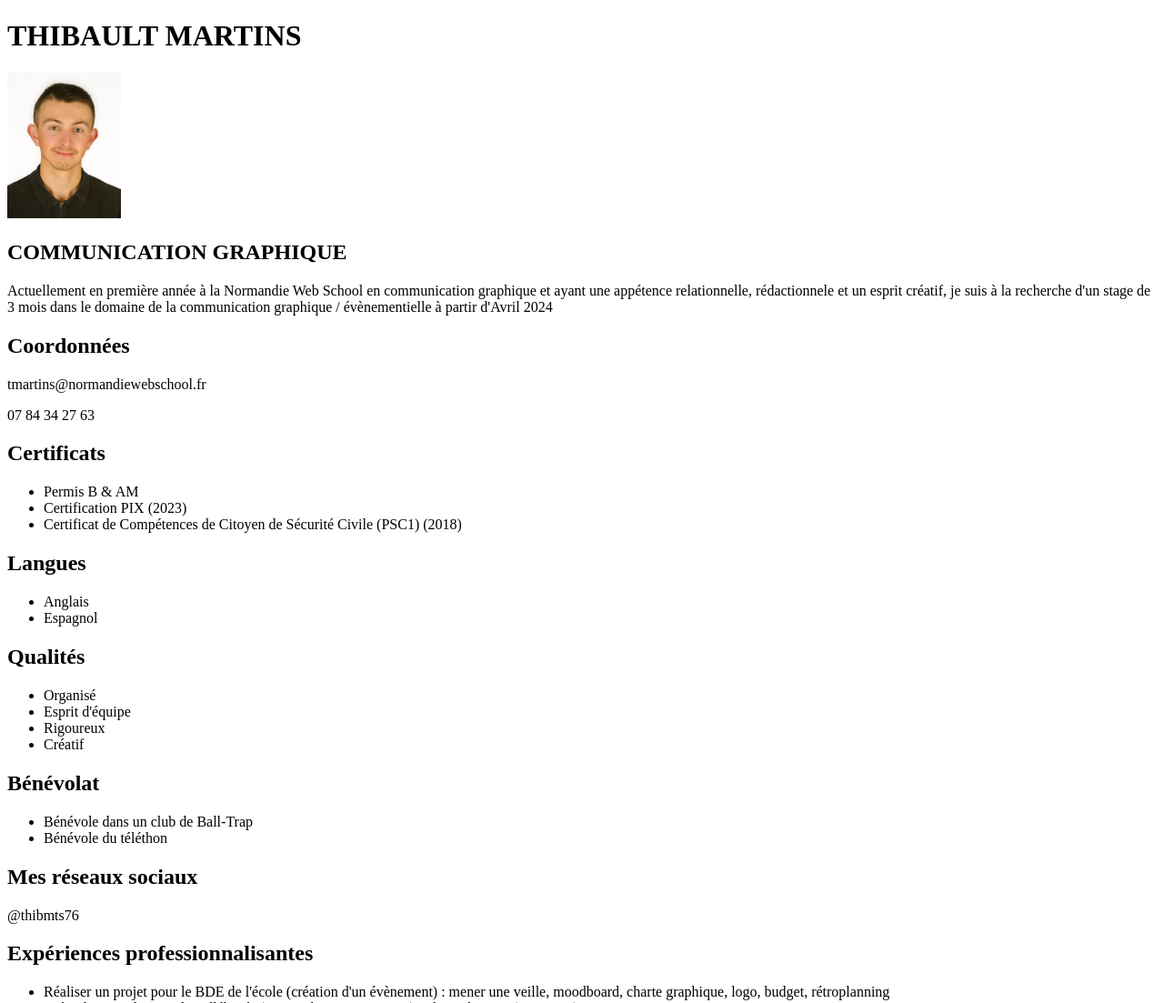
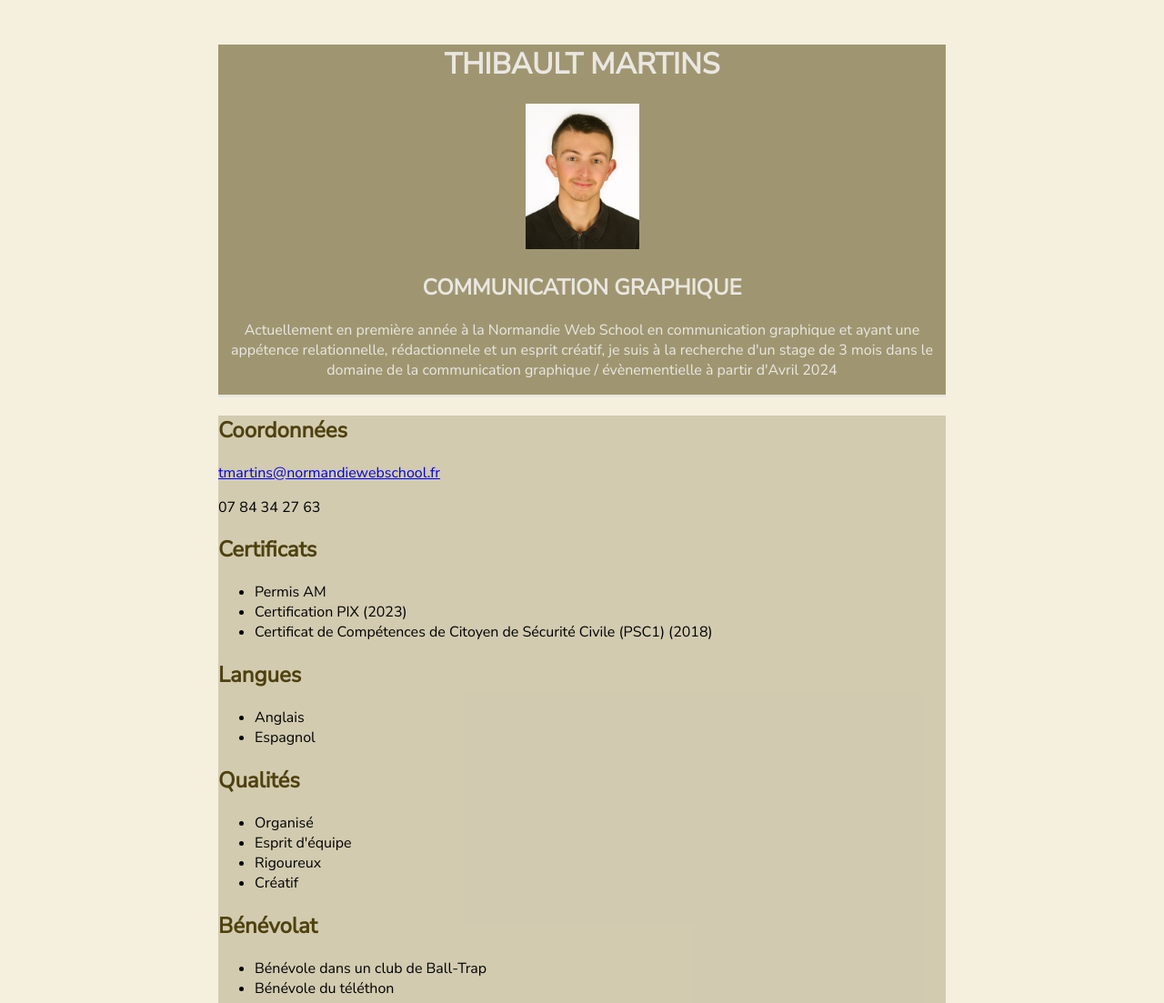
Before and after one commit to tmartins76NWS/cv-html-martins-thibault, a plain HTML site: page index.html in a window 1280 px wide. Shown: the top 1103 px of the page at 91% size. Drawn offline with Linux system fonts and the light colour scheme.

Commit message:
dernière modification CSS

```diff
--- a/index.html
+++ b/index.html
@@ -1,5 +1,5 @@
 <!DOCTYPE html>
-<html lang="en">
+<html lang="fr">
 <head>
     <link rel="apple-touch-icon" sizes="180x180" href="/apple-touch-icon.png">
     <link rel="icon" type="image/png" sizes="32x32" href="/favicon-32x32.png">
@@ -10,25 +10,41 @@
     <meta charset="UTF-8">
     <meta name="viewport" content="width=device-width, initial-scale=1.0">
     <title>Document</title>
+    <link rel="stylesheet" href="style.css">
+    <link rel="preconnect" href="https://fonts.googleapis.com">
+    <link rel="preconnect" href="https://fonts.gstatic.com" crossorigin>
+    <link href= link rel="preconnect" href="https://fonts.googleapis.com">
+    <link rel="preconnect" href="https://fonts.gstatic.com" crossorigin>
+    <link href= link rel="preconnect" href="https://fonts.googleapis.com">
+    <link rel="preconnect" href="https://fonts.gstatic.com" crossorigin>
+    <link href="https://fonts.googleapis.com/css2?family=Nunito+Sans:opsz@6..12&display=swap" rel="stylesheet">
 </head>
 <body>
+<div class="container">
+        <header>
         <h1>THIBAULT MARTINS</h1>
-    <img src="photocv.jpg" alt="cv t" width="125" height="160">
-
+     <a><img src="photocv.jpg" alt="cv t" width="125" height="160"></a>
         <h2>COMMUNICATION GRAPHIQUE</h2>
         <p>Actuellement en première année à la Normandie Web School en communication graphique et ayant une appétence relationnelle, rédactionnele et un esprit créatif, je suis à la recherche d'un stage de 3 mois dans le domaine de la communication graphique / évènementielle à partir d'Avril 2024 </p>
+     </header>
 
+    <main>
+        <section 1>
             <h2>Coordonnées</h2>
-<p>tmartins@normandiewebschool.fr</p>
+            <a href="mailto:tmartins@normandiewebschool.fr">tmartins@normandiewebschool.fr</a>
             <p>07 84 34 27 63</p>
+        </section 1>
 
+        <section>
             <h2>Certificats</h2>
             <ul>
-    <li>Permis B & AM</li>
+                <li>Permis AM</li>
                 <li>Certification PIX (2023)</li>
                 <li>Certificat de Compétences de Citoyen de Sécurité Civile (PSC1) (2018) </li>
             </ul>
+        </section>
 
+        <section>
             <h2>Langues</h2>
             <ul>
                 <li>
@@ -38,7 +54,9 @@
                     Espagnol
                 </li>
             </ul>
+        </section>
 
+        <section>
             <h2>Qualités</h2>
             <ul>
                 <li>Organisé</li>
@@ -46,23 +64,32 @@
                 <li>Rigoureux</li>
                 <li>Créatif</li>
             </ul>
+        </section>
 
+        <section>
             <h2>Bénévolat</h2>
             <ul>
                 <li>Bénévole dans un club de Ball-Trap</li>
                 <li>Bénévole du téléthon</li>
             </ul>
+        </section>
 
+        <section>
             <h2>Mes réseaux sociaux</h2>
-<p>@thibmts76</p>
+            <a href="https://www.linkedin.com/in/thibault-martins-49b818233/" target="_blank"><img src="linkedin-logo-linkedin-icon-transparent-free-png.webp" alt="logo linkedin" height="100" width="100"></a><a href="https://www.instagram.com/thibmts76/"  target="_blank"><img src="Instagram_icon.png.webp" alt="logo instagram" height="65" width="65"></a>
+        </section>
 
+        <section>
         <h2>Expériences professionnalisantes</h2>
         <ul>
         <li>Réaliser un projet pour le BDE de l'école (création d'un évènement) : mener une veille, moodboard, charte graphique, logo, budget, rétroplanning </li>
         <li>Créer des visuels pour des célébrités (Vitaa, Slimane, Keen'V...) et leurs équipes (managers)</li>
         <li>Développer un réseau professionnel grâce aux célébrités et leurs équipes</li>
+        <li>Ambassadeur d'un festival de musique</li>
         </ul>
+        </section>
 
+        <section>
             <h2>Formations</h2>
             <ul>
                 <li>
@@ -85,7 +112,9 @@
                     </ul>
                 </li>
             </ul>
+        </section>
 
+        <section>
             <h2>Compétences numériques</h2>
             <ul>
                 <li>Microsoft Office (Word, PowerPoint, Excel)</li>
@@ -93,13 +122,19 @@
                 <li>Pages, Keynote</li>
                 <li>Canva</li>
                 <li>Figma</li>
-    <li>Suite adobe(Illustrator , Photoshop , InDesign)</li>
+                <li>Suite adobe (Illustrator , Photoshop , InDesign)</li>
             </ul>
+        </section>
 
+        <section>
             <h2>Centres d'intérêt</h2>
             <ul>
                 <li>Prise de photos & vidéos + montages</li>
                 <li>Chant (membre d'une Classe à Horaires Aménagées Musique durant 3 ans (CHAM))</li>
             </ul>
+        </section>
+    </main>
+</div class="container">
+</div>
 </body>
 </html>
--- /dev/null
+++ b/style.css
@@ -0,0 +1,29 @@
+body{
+    background-color: rgb(245, 240, 222);
+    font-family: 'Nunito Sans', sans-serif;
+}
+
+.container {
+    max-width: 800px;
+    margin: 0 auto;
+    padding: 20px;
+
+  }
+
+header {
+    border-bottom: 3px solid ;
+    text-align: center;
+}
+
+header {
+    background-color: #9F9671;
+    color: #eae7e2;
+}
+
+section h2 {
+    color: #4e410d;
+}
+
+main {
+    background-color: rgba(159, 150, 113, 0.418);
+}
```
Also changed, not shown: Instagram_icon.png.webp (added), linkedin-logo-linkedin-icon-transparent-free-png.webp (added). Lines whose indentation alone changed are shown as unchanged.
